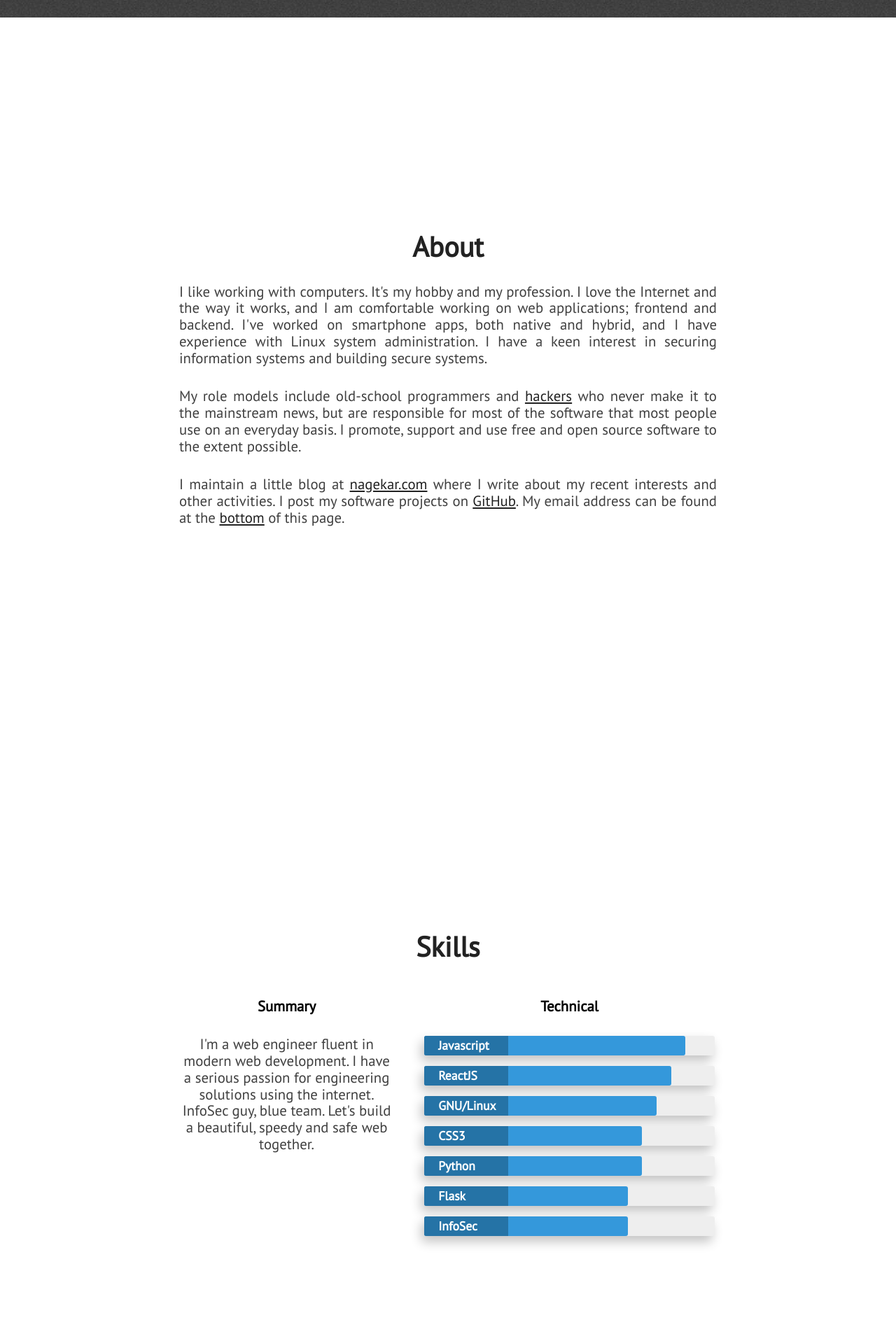
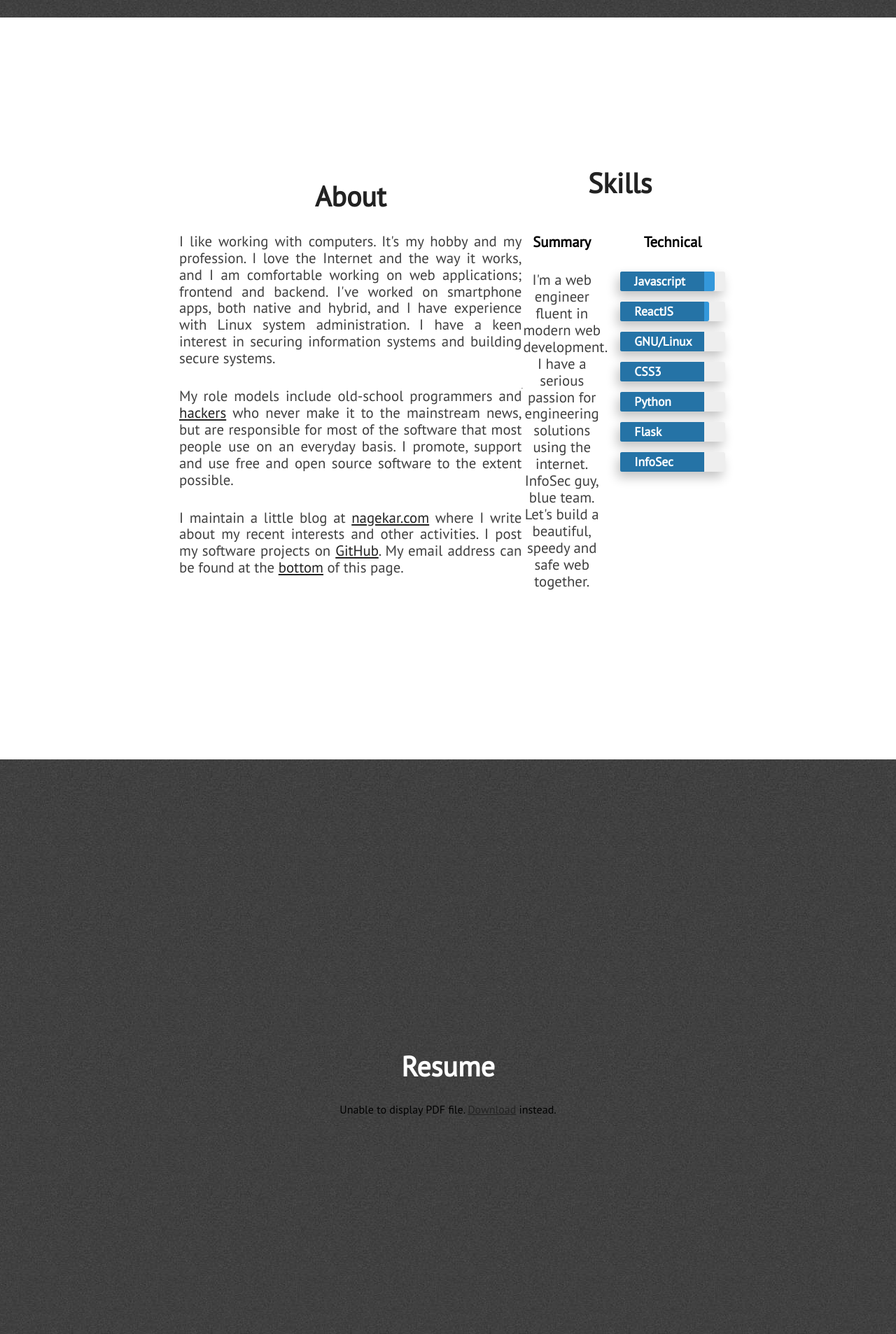
Before and after one commit to Eric-Cupples/Eric-Cupples.github.io, a Jekyll site: the page built from index.html, in a window 1280 px wide. Shown: the part 875-2781 px from the top of the page at 70% size. Built offline with Jekyll 4.4.1, drawn with Linux system fonts in a browser that asks for light colours; nearby versions of some CDN libraries.

Commit message:
About and Skills Combined 2

```diff
--- a/_includes/about.html
+++ b/_includes/about.html
@@ -1,4 +1,5 @@
 <body>
+    <div class="section-wrapper">
         <section class="section about" id="about">
             <div id="about-text">
                 <div class="section-heading">About</div>
@@ -21,9 +22,9 @@
                     at the <span class="extra-link"><a href="#extra">bottom</a></span> of this page.
                 </p>
             </div>
-    </section>
 
-    <section class="section skills" id="skills">
+        <hr>
+
             <div>
                 <div class="section-heading" id="skills-text">Skills</div>
 
```
Lines whose indentation alone changed are shown as unchanged.
